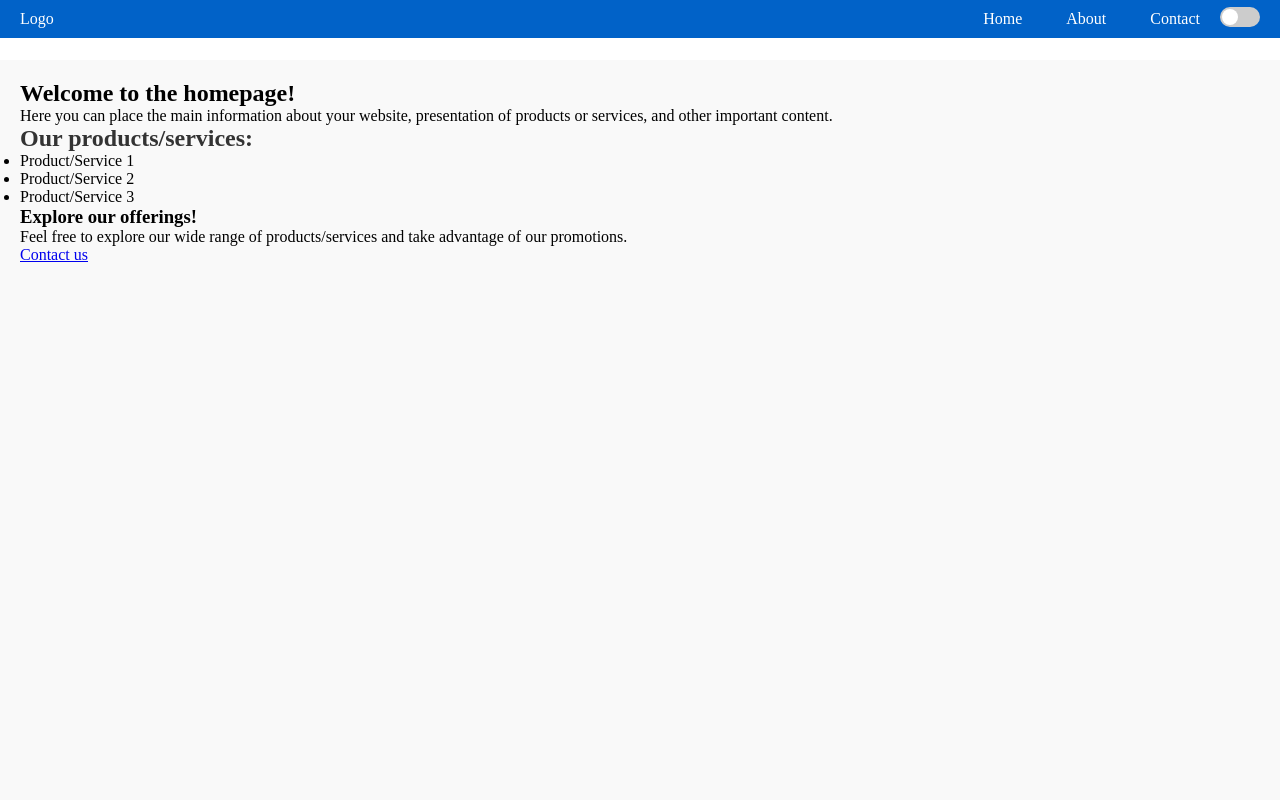
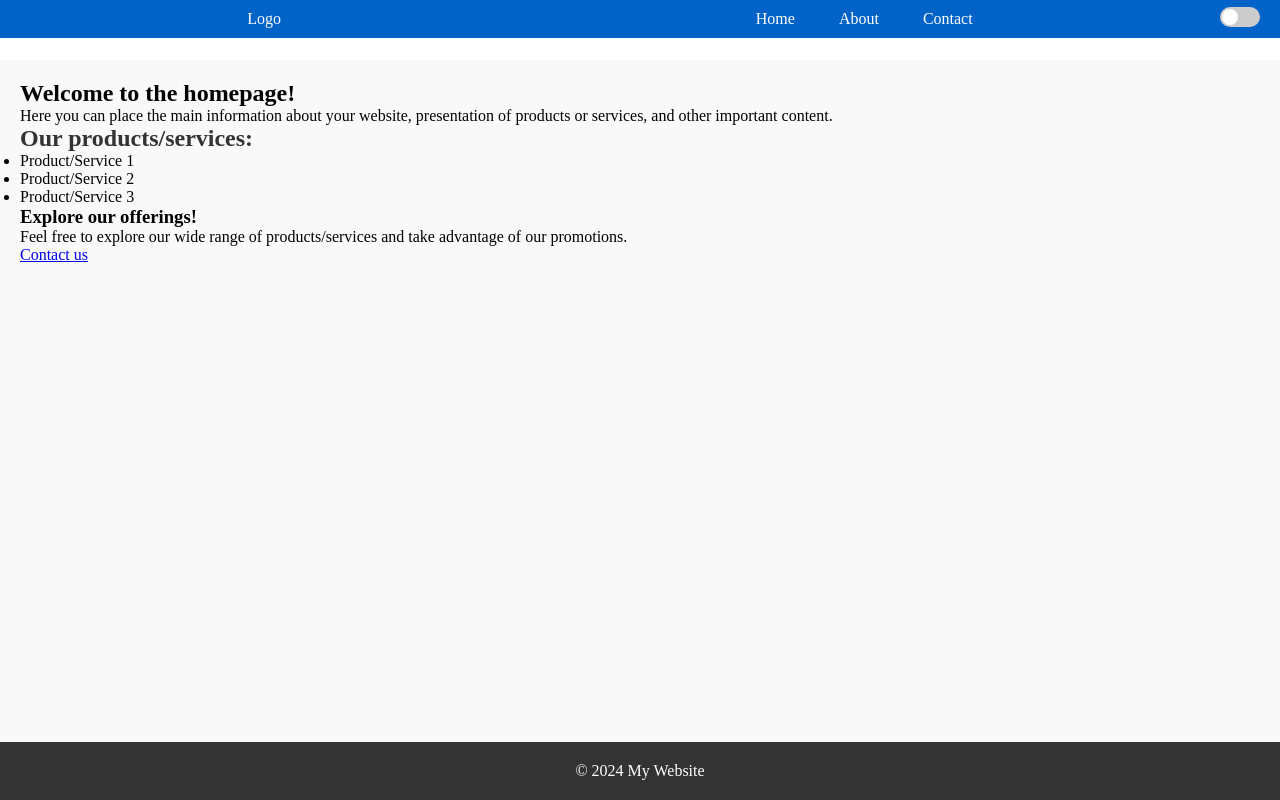
Before and after one commit to Picasso85/One_vanila_barber, a plain HTML site: page index.html in a window 1280 px wide. Shown: the top 800 px of the page. Drawn offline with Linux system fonts and the light colour scheme.

Commit message:
Update style.css

```diff
--- a/src/style.css
+++ b/src/style.css
@@ -98,7 +98,8 @@ header {
   top: 0;
   z-index: 1000;
   display: flex;
-  justify-content: space-between;
+  /* justify-content: space-between; */
+  justify-content: space-around;
   align-items: center;
   transition: background-color 0.3s ease;
 }
@@ -123,7 +124,7 @@ nav a:hover {
   background-color: rgba(255, 255, 255, 0.1);
 }
 
-nav a::selection {
+nav a:focus {
   background-color: var(--textColor2);
 }
 
@@ -173,11 +174,11 @@ nav a::selection {
   transform: translateX(20px);
 }
 
-/* style */
-.scrolled {
-  background-color: rgba(0, 0, 0, 0.8);
-  box-shadow: 0 2px 4px rgba(0, 0, 0, 0.2); /* shadow */
-}
+/* scrooled nav */
+/* .scrolled { */
+/* background-color: rgba(0, 0, 0, 0.8); */
+/* box-shadow: 0 2px 4px rgba(0, 0, 0, 0.2); shadow */
+/* } */
 
 /* section */
 section {
@@ -220,3 +221,14 @@ input[type="submit"] {
 input[type="submit"]:hover {
   background-color: #555;
 }
+
+/* footer */
+footer {
+  background-color: #333;
+  color: #fff;
+  text-align: center;
+  padding: 20px 0;
+  width: 100%;
+  position: fixed;
+  bottom: 0;
+}
```
